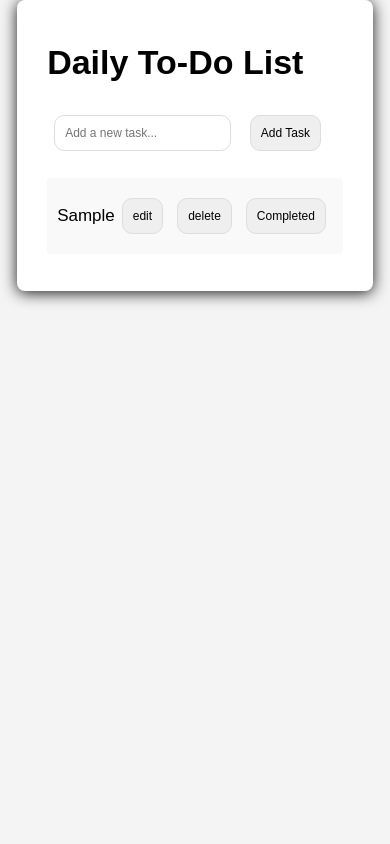
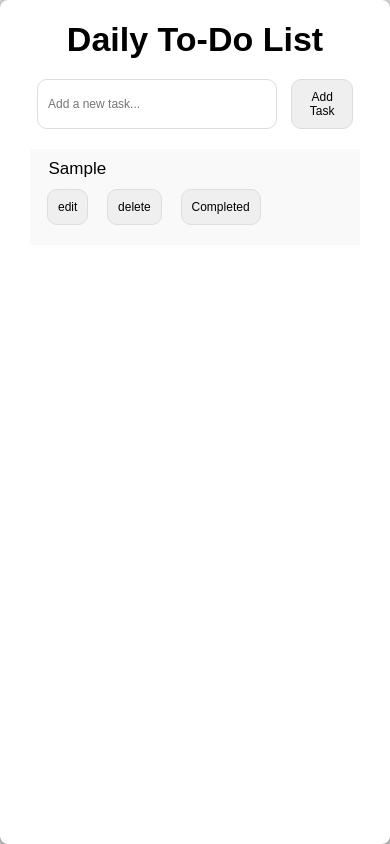
Before and after one commit to muritador5050/daily-todo-list, a plain HTML site: page index.html in a window 390 px wide. Both pictures are taken after typing "Sample" into the empty fields and a click on the button "Add Task". Drawn offline with Linux system fonts and the light colour scheme.

Commit message:
reset media query

```diff
--- a/index.html
+++ b/index.html
@@ -9,10 +9,17 @@
   </head>
   <body>
     <div class="container">
-      <h1 class="">Daily To-Do List</h1>
-      <input type="text" id="taskInput" placeholder="Add a new task..." />
-      <button onclick="addTask()">Add Task</button>
-      <ul id="taskList"></ul>
+      <h1 class="todo-header">Daily To-Do List</h1>
+      <div class="todo-input">
+        <input
+          type="text"
+          class="taskInput"
+          id="taskInput"
+          placeholder="Add a new task..."
+        />
+        <button class="addTask" onclick="addTask()">Add Task</button>
+      </div>
+      <ul id="taskList" class="taskList"></ul>
     </div>
   </body>
 </html>
--- a/style.css
+++ b/style.css
@@ -1,23 +1,43 @@
-html,
-body {
+*,
+::before,
+::after {
+  box-sizing: border-box;
+  padding: 0;
   margin: 0;
 }
-
+body,
+html {
+  margin: 0;
+  padding: 0;
+  height: 100%;
+  width: 100%;
+  box-sizing: border-box;
+}
 body {
   font-family: Arial, sans-serif;
-  background-color: #f4f4f4;
-  display: flex;
-  align-items: center;
-  justify-content: center;
-  padding: 0;
 }
 
 .container {
   background: white;
+  min-height: 100vh;
   padding: 20px 30px;
   border-radius: 8px;
   box-shadow: 0 2px 15px rgba(0, 0, 0, 0.9);
   font-size: calc(2rem - 15px);
+}
+.todo-header {
+  justify-self: center;
+}
+.todo-input {
+  display: flex;
+  margin: 10px 0;
+}
+
+.taskInput {
+  width: 80%;
+}
+.addTask {
+  width: 20%;
 }
 
 input,
@@ -28,22 +48,30 @@
   border: 1px solid #ddd;
   font-size: calc(2rem - 20px);
 }
+
 button:hover {
   cursor: pointer;
   opacity: 0.7;
 }
 
-ul {
+.taskList {
   list-style-type: none;
-  padding: 0;
+  border-radius: 4px;
 }
 
 li {
+  background: #f9f9f9;
   padding: 10px;
-  margin: 5px 0;
-  background: #f9f9f9;
-  border-radius: 4px;
-  display: flex;
-  justify-content: space-evenly;
-  align-items: center;
+  margin: 7px 0;
 }
+
+li span {
+  word-wrap: break-word;
+  margin-left: 0.5em;
+}
+
+@media (min-width: 900px) {
+  body {
+    justify-items: center;
+  }
+}
--- a/todo.js
+++ b/todo.js
@@ -18,11 +18,14 @@
             <span style='text-decoration:${
               task.completed ? 'line-through' : 'none'
             }'>${task.title}</span>
+             <div>
              <button onclick='editTask(${task.id})'>edit</button>
              <button onclick='deleteTask(${task.id})'>delete</button>
               <button style='cursor:${
                 task.completed ? 'not-allowed' : 'pointer'
               }' onclick='toggleCompletion(${task.id})' >Completed</button>
+             </div>
+
         `;
     taskList.appendChild(li);
   });
@@ -86,4 +89,4 @@
   }
 }
 
-renderTasks();
+window.onload = renderTasks();
```
